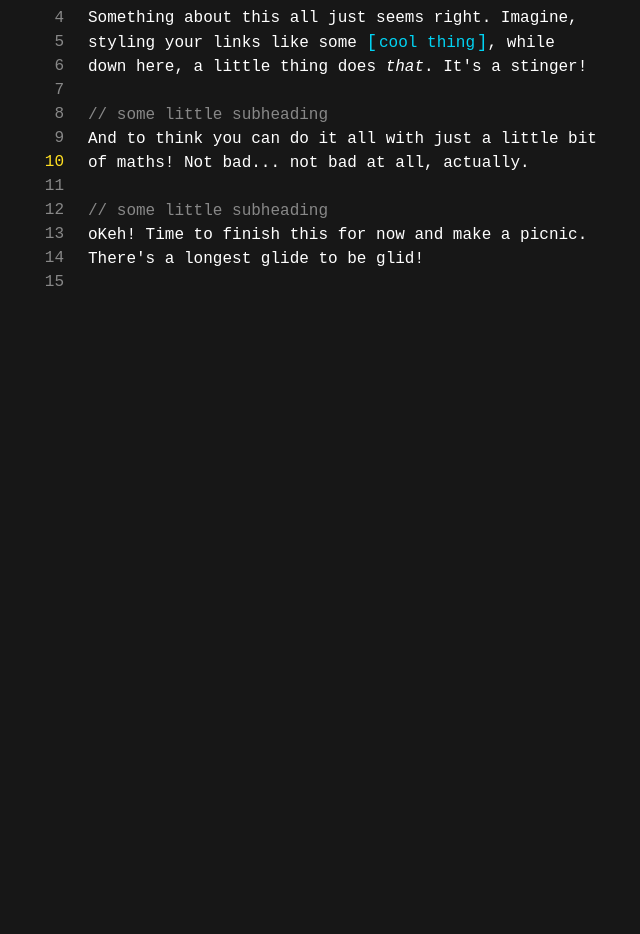
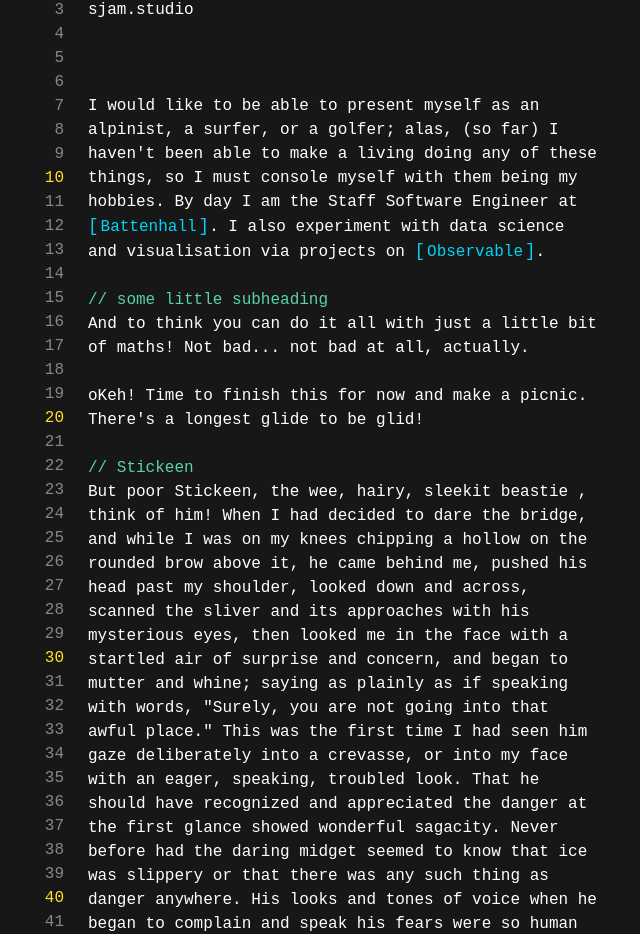
Before and after one commit to samjamead/samjamead, a Next.js app: page / in a window 1280 px wide. Shown: the part 258-1192 px from the top of the page, without its empty margins (296-936 px from the left). Before the commit the page ends 800 px from the top, so only its background shows below. Built offline with nearby package versions, Linux system fonts and the light colour scheme; a web font is replaced by a local one.

Commit message:
Prob should be ready soon

```diff
--- a/app/page.tsx
+++ b/app/page.tsx
@@ -1,5 +1,9 @@
 import LineNumbers from "@/components/line-numbers";
-import StyledLink from "@/components/styled-link";
+import {
+  InlineComment,
+  InlineHeading,
+  StyledLink,
+} from "@/components/typography";
 import { cn } from "@/lib/cn";
 
 export default function Home() {
@@ -11,41 +15,66 @@ export default function Home() {
   ];
 
   return (
-    <main className="bg-background flex h-full w-full justify-center pt-8 md:pt-40">
-      <div className="space-y-4 md:w-lg">
+    <main className="bg-background flex min-h-full w-full justify-center pt-8 pb-60 md:pt-40">
+      <div className="space-y-8 md:w-lg">
         <div className="flex flex-row gap-2">
           {swatches.map((swatch) => (
             <div key={swatch} className={cn("h-4 w-4 rounded-sm", swatch)} />
           ))}
         </div>
         <LineNumbers className="font-mono" lineHeight={1.5}>
-          <h1>
-            <span className="text-muted-foreground">
-              // some little subheading
-            </span>
-            <br />
-            sjam.studio
-          </h1>
+          <h2>
+            <InlineHeading>00011001-00000111-00010011</InlineHeading>
+          </h2>
+          <h1>sjam.studio</h1>
+          <br />
           <p>
-            Something about this all just seems right. Imagine, styling your
-            links like some <StyledLink href="/">cool thing</StyledLink>, while
-            down here, a little thing does <em>that</em>. It's a stinger!
+            I would like to be able to present myself as an alpinist, a surfer,
+            or a golfer; alas, (so far) I haven't been able to make a living
+            doing any of these things, so I must console myself with them being
+            my hobbies. By day I am the Staff Software Engineer at{" "}
+            <StyledLink href="https://battenhall.com">Battenhall</StyledLink>. I
+            also experiment with data science and visualisation via projects on{" "}
+            <StyledLink href="https://observablehq.com/@sjam" target="_blank">
+              Observable
+            </StyledLink>
+            .
           </p>
           <p>
-            <span className="text-muted-foreground">
-              // some little subheading
-            </span>
+            <InlineComment>// some little subheading</InlineComment>
             <br />
             And to think you can do it all with just a little bit of maths! Not
             bad... not bad at all, actually.
           </p>
           <p>
-            <span className="text-muted-foreground">
-              // some little subheading
-            </span>
-            <br />
             oKeh! Time to finish this for now and make a picnic. There's a
             longest glide to be glid!
+          </p>
+          <p>
+            <InlineComment>// Stickeen</InlineComment>
+            <br />
+            But poor Stickeen, the wee, hairy, sleekit beastie , think of him!
+            When I had decided to dare the bridge, and while I was on my knees
+            chipping a hollow on the rounded brow above it, he came behind me,
+            pushed his head past my shoulder, looked down and across, scanned
+            the sliver and its approaches with his mysterious eyes, then looked
+            me in the face with a startled air of surprise and concern, and
+            began to mutter and whine; saying as plainly as if speaking with
+            words, "Surely, you are not going into that awful place." This was
+            the first time I had seen him gaze deliberately into a crevasse, or
+            into my face with an eager, speaking, troubled look. That he should
+            have recognized and appreciated the danger at the first glance
+            showed wonderful sagacity. Never before had the daring midget seemed
+            to know that ice was slippery or that there was any such thing as
+            danger anywhere. His looks and tones of voice when he began to
+            complain and speak his fears were so human that I unconsciously
+            talked to him in sympathy as I would to a frightened boy, and in
+            trying to calm his fears perhaps in some measure moderated my own.
+            "Hush your fears, my boy," I said, "we will get across safe, though
+            it is not going to be easy. No right way is easy in this rough
+            world. We must risk our lives to save them. At the worst we can only
+            slip, and then how grand a grave we will have, and by and by our
+            nice bones will do good in the terminal moraine."
           </p>
         </LineNumbers>
       </div>
--- a/components/line-numbers.tsx
+++ b/components/line-numbers.tsx
@@ -34,7 +34,7 @@ export default function LineNumbers({
           <p
             key={i}
             className={cn(
-              "text-muted-foreground font-mono nth-10:text-yellow-300",
+              "text-muted-foreground font-mono [&:nth-child(10n)]:text-yellow-300",
               leading,
             )}
           >
--- a/components/styled-link.tsx
+++ b/components/typography.tsx
@@ -1,6 +1,30 @@
 import { cn } from "@/lib/cn";
 
-export default function StyledLink({
+export const InlineHeading = ({
+  children,
+  className,
+}: {
+  children: React.ReactNode;
+  className?: string;
+}) => {
+  return <span className={cn("text-fuchsia-300", className)}>{children}</span>;
+};
+
+export const InlineComment = ({
+  children,
+  className,
+}: {
+  children: React.ReactNode;
+  className?: string;
+}) => {
+  return (
+    <span className={cn("font-medium text-emerald-300/90", className)}>
+      {children}
+    </span>
+  );
+};
+
+export const StyledLink = ({
   children,
   href,
   target,
@@ -10,7 +34,7 @@ export default function StyledLink({
   href: string;
   target?: string;
   className?: string;
-}) {
+}) => {
   return (
     <a
       className={cn(
@@ -23,4 +47,4 @@ export default function StyledLink({
       {children}
     </a>
   );
-}
+};
```
